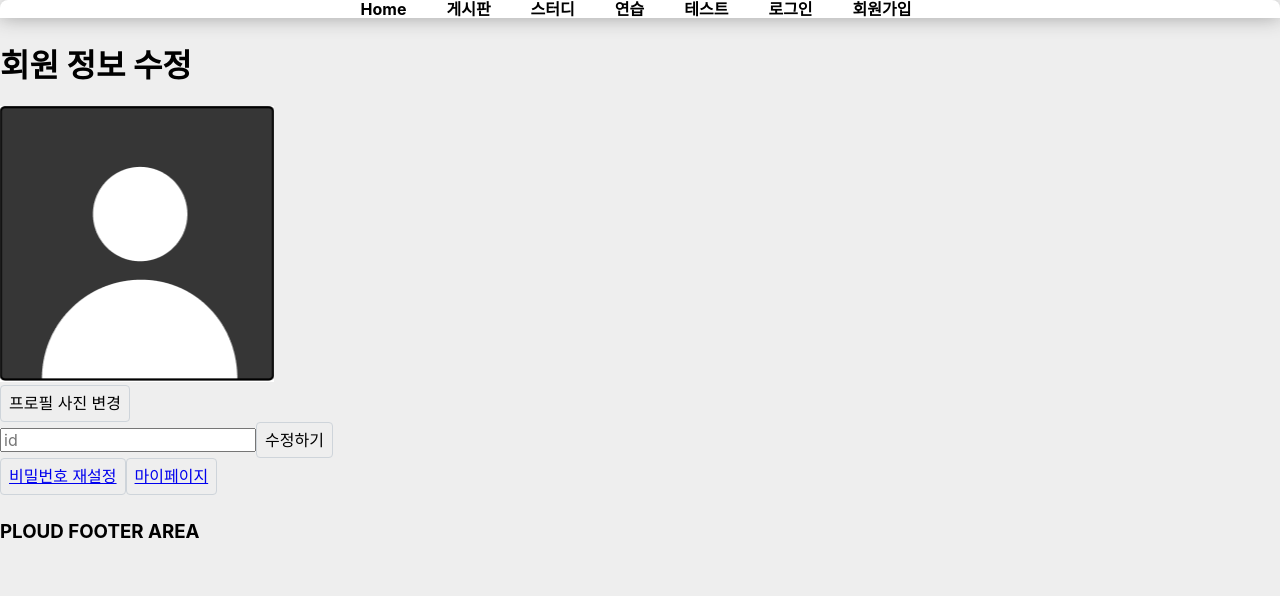
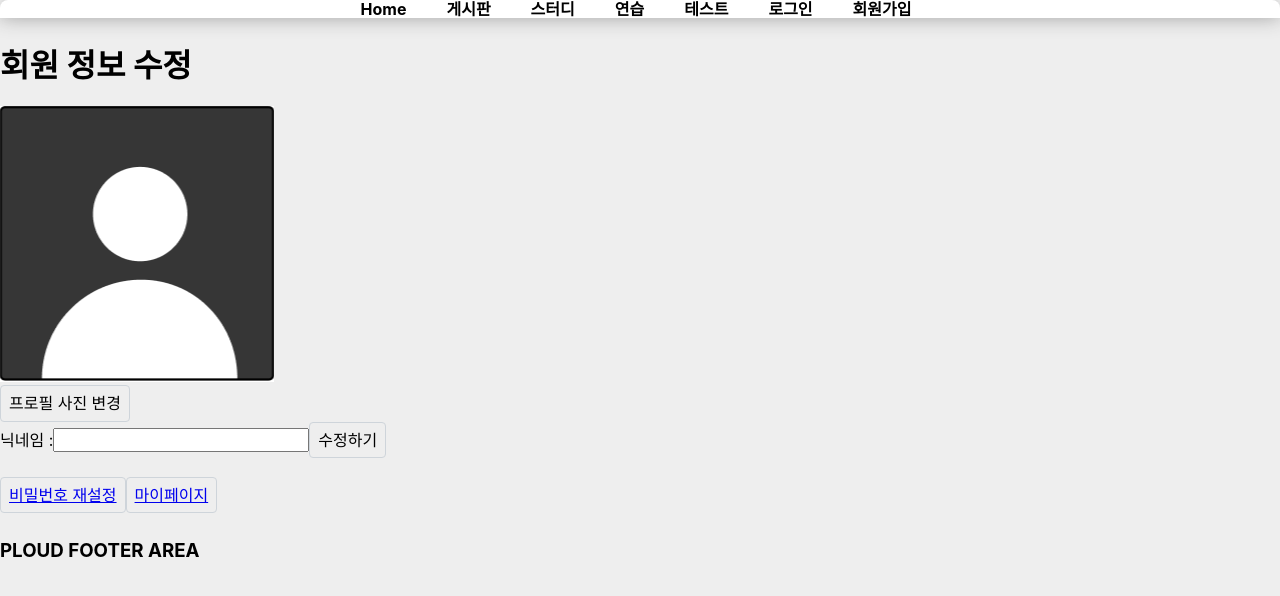
Before and after one commit to SeungjipLee/PLOUD, a React app in the folder FrontEnd/: page /patchinfo in a window 1280 px wide. Shown: the top 596 px of the page. Built offline with nearby package versions, Linux system fonts and the light colour scheme.

Commit message:
Feat: 회원정보수정 - 닉네임 수정 - 아직 토큰처리 못함 #323

```diff
--- a/FrontEnd/src/components/Navbar.jsx
+++ b/FrontEnd/src/components/Navbar.jsx
@@ -5,9 +5,9 @@ import { useSelector, useDispatch } from "react-redux";
 import { expireToken } from "../features/user/userSlice";
 
 const Navbar = () => {
-  const { isLogined, user_id } = useSelector((state) => state.userReducer);
+  const { isLogined, nickname } = useSelector((state) => state.userReducer);
   const dispatch = useDispatch();
-  console.log(isLogined, user_id)
+  // console.log(isLogined, nickname);
 
   const onClickHandler = () => {
     dispatch(expireToken());
@@ -24,7 +24,7 @@ const Navbar = () => {
         <Link to="/test">테스트</Link>
         {!isLogined && <Link to="/login">로그인</Link>}
         {!isLogined && <Link to="/signup">회원가입</Link>}
-        {isLogined && <h3>{user_id}님</h3>}
+        {isLogined && <h3>{nickname}님</h3>}
         {isLogined && <Link to="/mypage">마이페이지</Link>}
         {isLogined && <Button onClick={onClickHandler}>로그아웃</Button>}
       </nav>
--- a/FrontEnd/src/features/user/userSlice.jsx
+++ b/FrontEnd/src/features/user/userSlice.jsx
@@ -1,4 +1,4 @@
-import { createSlice } from "@reduxjs/toolkit";
+import { createSlice, createAsyncThunk } from "@reduxjs/toolkit";
 import { request } from "../../lib/axios";
 
 const initialState = {
@@ -6,10 +6,30 @@ const initialState = {
   token: { accessToken: "", refreshToken: "", tokenType: "" },
   user_id: "",
   email: "",
-  nickname: "",
+  nickname: "", // 추가: nickname 정보를 저장할 필드 추가
   name: "",
   birth_year: "",
+  loading: false,
 };
+
+export const refreshAccessToken = createAsyncThunk(
+  'user/refreshAccessToken',
+  async (_, { getState, dispatch }) => {
+    const { refreshToken } = getState().user.token;
+    if (refreshToken) {
+      try {
+        const response = await request('GET', '/api/auth/reissue', { headers: {Authorization: `Bearer ${refreshToken}`}, withCredentials: true  });
+        if (response.status === 200) {
+          // const { accessToken } = response.data.data;
+          dispatch(getNewToken({ response }));
+        }
+      } catch (e) {
+        console.error(e);
+        dispatch(expireToken());
+      }
+    }
+  }
+);
 
 export const userSlice = createSlice({
   name: "user",
@@ -17,31 +37,39 @@ export const userSlice = createSlice({
   reducers: {
     getToken: (state, action) => {
       state.isLogined = true;
+      state.token = {
+        accessToken: action.payload.data.accessToken,
+        refreshToken: action.payload.data.refreshToken,
+        tokenType: action.payload.data.tokenType
+      }
+      state.nickname = action.payload.data.nickname; // 추가: nickname 정보 저장
+      console.log(state.token, state.nickname)
+    },
+    getNewToken: (state, action) => {
       state.token = action.payload.data
     },
     expireToken: (state) => {
       state.isLogined = false;
-      state.token = { accessToken: "", refreshToken: "", tokenType: "" }
+      state.token = { accessToken: "", refreshToken: "", tokenType: "" };
+      state.nickname = ""; // 추가: 로그아웃 시 nickname 초기화
     },
     getUserId: (state, action) => {
-      state.user_id = action.payload
+      state.user_id = action.payload;
     }
   },
+  extraReducers: (builder) => {
+    builder
+      .addCase(refreshAccessToken.pending, (state) => {
+        state.loading = true;
+      })
+      .addCase(refreshAccessToken.fulfilled, (state) => {
+        state.loading = false;
+      })
+      .addCase(refreshAccessToken.rejected, (state) => {
+        state.loading = false;
+      });
+  }
 });
 
-export const { getToken, expireToken, getUserId } = userSlice.actions;
+export const { getToken, expireToken, getUserId, getNewToken } = userSlice.actions;
 export default userSlice.reducer;
-// // The function below is called a thunk and allows us to perform async logic. It
-// // can be dispatched like a regular action: `dispatch(incrementAsync(10))`. This
-// // will call the thunk with the `dispatch` function as the first argument. Async
-// // code can then be executed and other actions can be dispatched
-// export const incrementAsync = (amount) => (dispatch) => {
-//   setTimeout(() => {
-//     dispatch(incrementByAmount(amount))
-//   }, 1000)
-// }
-
-// // The function below is called a selector and allows us to select a value from
-// // the state. Selectors can also be defined inline where they're used instead of
-// // in the slice file. For example: `useSelector((state) => state.counter.value)`
-// export const selectCount = (state) => state.counter.value
--- a/FrontEnd/src/pages/MyPage/PatchInfoPage.jsx
+++ b/FrontEnd/src/pages/MyPage/PatchInfoPage.jsx
@@ -1,11 +1,59 @@
+import { useSelector,useDispatch } from "react-redux";
+import React, { useState } from "react";
 import Button from "../../components/Button";
 import Footer from "../../components/Footer";
 import Navbar from "../../components/Navbar";
 import Page from "../../components/Page";
-import { Link } from "react-router-dom";
+import { Link, useNavigate } from "react-router-dom";
+import axios from "axios";
+import { refreshAccessToken } from "../../features/user/userSlice";
+
+
 
 
 const PatchInfoPage = () => {
+  const { isLogined, nickname } = useSelector((state) => state.userReducer);
+  const dispatch = useDispatch();
+  const [ newNickname, setNewNickname ] = useState(nickname)
+  const navigate = useNavigate();
+  const { token } = useSelector((state) => state.userReducer);
+
+  const changeHandler = (e) => {
+    setNewNickname(e.target.value)
+  }
+
+  const handleSubmit = async (e) => {
+    // 여기 액시오스 요청 보내서 회원정보 수정하는 걸로
+    e.preventDefault();
+    console.log(token)
+    try {
+      const formData = {newValue:newNickname}
+      const response = await axios.patch(
+        "http://localhost:8000/api/user/nickname",
+        formData,
+        {
+          headers: {
+            Authorization: `Bearer ${token.accessToken}`
+          },
+          withCredentials: true
+        }
+      )
+      console.log(response)
+      if (response.data.status == "200") {
+        alert("닉네임이 변경되었습니다.")
+        navigate('/mypage')
+      } else {
+        alert("이미 사용 중인 닉네임입니다.")
+      }
+    } catch (error) {
+      console.error("Error sending data", error)
+      alert('토큰 만료면 일로옴')
+        dispatch(refreshAccessToken());
+        handleSubmit(e)
+    }
+  }
+
+
   return (
     <div className="mypage">
       <Page header={<Navbar />} footer={<Footer />}>
@@ -14,15 +62,16 @@ const PatchInfoPage = () => {
         <br />
         <Button>프로필 사진 변경</Button>
         <br />
-        <input
-            type="text"
-            id="id"
-            placeholder="id"
-            onChange={(e) => {
-              setId(e.target.value);
-            }}
+        <form onSubmit={handleSubmit}>
+          닉네임 :
+          <input
+              type="text"
+              id="nickname"
+              value={newNickname}
+              onChange={changeHandler}
           />
         <Button>수정하기</Button>
+        </form>
 
         <br />
         <Button><Link to="/resetpw">비밀번호 재설정</Link></Button>
--- a/FrontEnd/src/pages/SingUpPage/index.jsx
+++ b/FrontEnd/src/pages/SingUpPage/index.jsx
@@ -1,6 +1,7 @@
 import React, { useState,  } from "react";
+import { Link, useNavigate } from "react-router-dom";
 import axios from "axios";
-import { Link, useNavigate } from "react-router-dom";
+
 
 const DataSubmitForm = () => {
   const [formData, setFormData] = useState({
```
Also changed, not shown: 2 other files (tests, documents, lock files or other folders).
